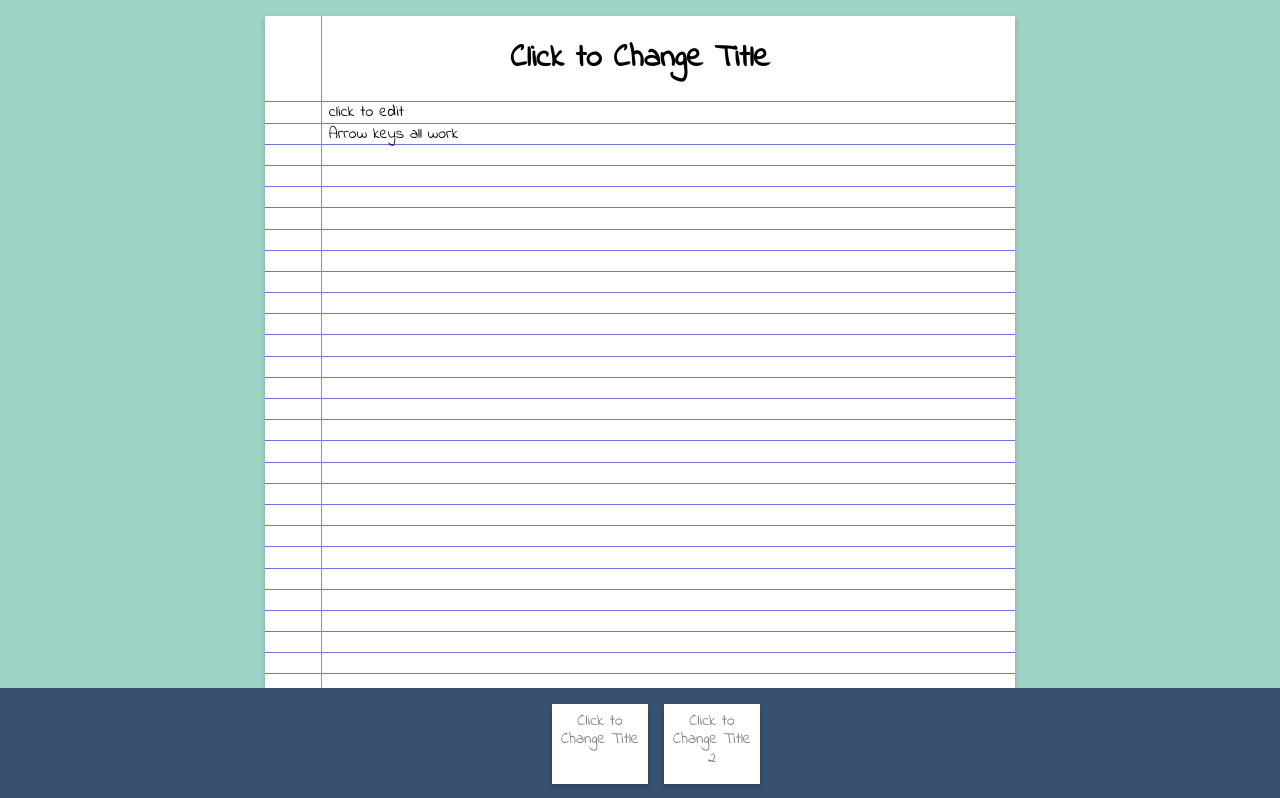
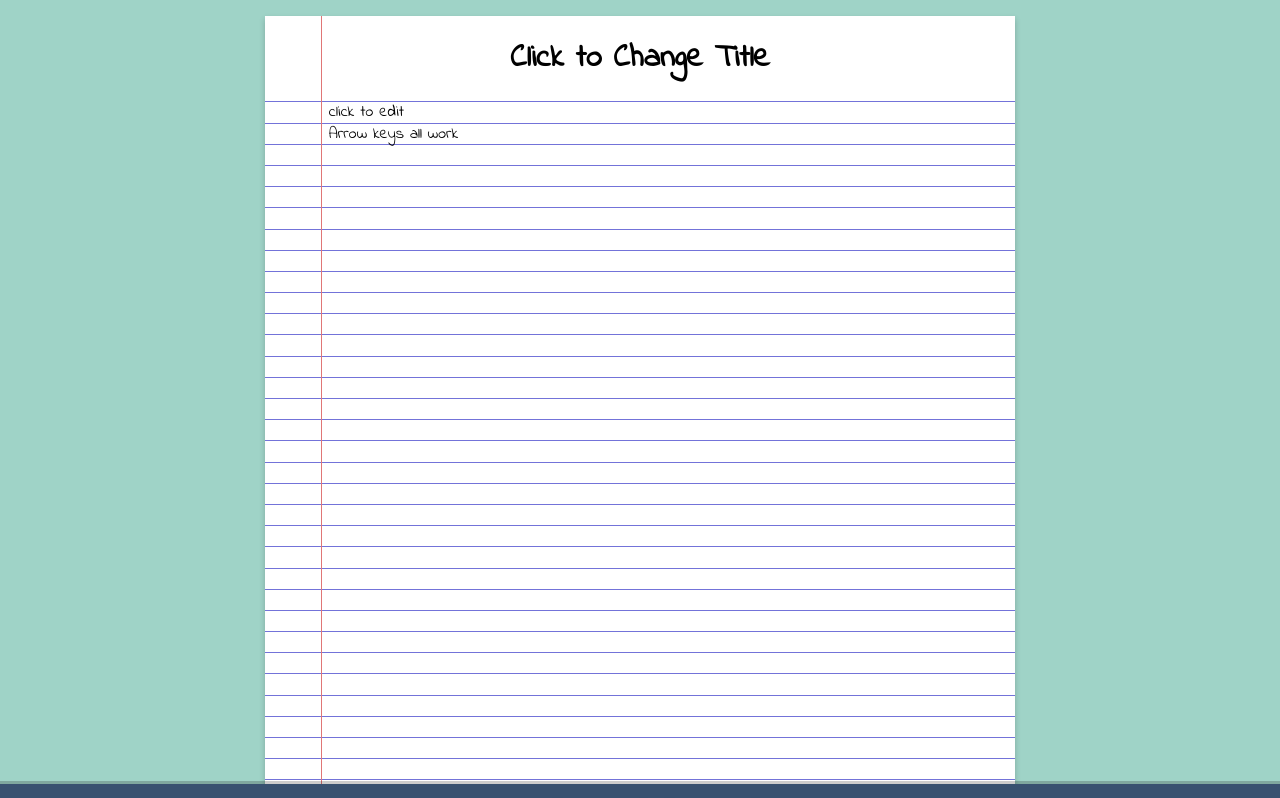
Before and after one commit to larry-lw-chan/notepad, a React (Vite) app: page / in a window 1280 px wide. Shown: the top 798 px of the page. Built offline with nearby package versions, Linux system fonts and the light colour scheme.

Commit message:
Feat: Added hiding menu and fixed content positioning bug

```diff
--- a/src/components/Content.tsx
+++ b/src/components/Content.tsx
@@ -38,15 +38,18 @@ function Content({ content, currentGrid, setCurrentGrid, id }: ContentProp) {
   // Handles updating state based on note changes
   function handleKey(e: React.KeyboardEvent<HTMLInputElement>) {
     e.stopPropagation();
-    const id = Number(content.id.match(/\d+/)![0]);
+    const pageId = Number(content.pageId.match(/\d+/)![0]);
+    const contentId = Number(content.id.match(/\d+/)![0]);
+    const position = contentId - NUM_OF_GRID * pageId;
     switch (e.key) {
       case "Enter":
       case "ArrowDown": {
-        if (id < NUM_OF_GRID - 1) setCurrentGrid(`content${id + 1}`);
+        if (position < NUM_OF_GRID - 1)
+          setCurrentGrid(`content${contentId + 1}`);
         break;
       }
       case "ArrowUp": {
-        if (id > 0) setCurrentGrid(`content${id - 1}`);
+        if (position > 0) setCurrentGrid(`content${contentId - 1}`);
         break;
       }
       case "Escape":
--- a/src/components/Thumbnail.tsx
+++ b/src/components/Thumbnail.tsx
@@ -9,12 +9,13 @@ interface ThumbnailProp {
 function Thumbnail({ page }: ThumbnailProp) {
   const { setCurrentPage } = useGlobalContext();
 
-  function handleClick(pageId: string) {
-    setCurrentPage(pageId);
+  function handleClick(e: React.MouseEvent<HTMLDivElement, MouseEvent>) {
+    e.stopPropagation();
+    setCurrentPage(page.id);
   }
 
   return (
-    <div className={styles.thumbnail} onClick={() => handleClick(page.id)}>
+    <div className={styles.thumbnail} onClick={(e) => handleClick(e)}>
       {page.title}
     </div>
   );
--- a/src/components/Thumbnails.module.css
+++ b/src/components/Thumbnails.module.css
@@ -10,6 +10,13 @@
   justify-content: center;
   gap: 1rem;
   padding: 1rem;
+  transition: 0.4s;
+  box-shadow: -3px -3px rgba(0, 0, 0, 0.2);
+}
+
+.hide {
+  bottom: -6rem;
+  transition: 0.4s;
 }
 
 .thumbnail {
--- a/src/components/Thumbnails.tsx
+++ b/src/components/Thumbnails.tsx
@@ -1,3 +1,4 @@
+import React from "react";
 import styles from "./Thumbnails.module.css";
 import useGlobalContext from "../context/GlobalContext";
 import Thumbnail from "./Thumbnail";
@@ -5,8 +6,29 @@ import Thumbnail from "./Thumbnail";
 function Thumbnails() {
   const { pages } = useGlobalContext();
 
+  // Local State
+  const [hide, setHide] = React.useState(true);
+
+  // Detect hover and show menu when mouse cursor over it
+  React.useEffect(() => {
+    const thumbNav = document.querySelector("#thumbnails")!;
+    thumbNav.addEventListener("mouseenter", (e) => {
+      e.stopPropagation();
+      setHide(!hide);
+    });
+
+    thumbNav.addEventListener("mouseleave", (e) => {
+      e.stopPropagation();
+      setHide(!hide);
+    });
+  }, [hide, setHide]);
+
   return (
-    <nav className={styles.thumbnails}>
+    <nav
+      id="thumbnails"
+      className={`${styles.thumbnails} ${hide && styles.hide}`}
+      onClick={() => setHide(!hide)}
+    >
       {pages.allIds.map((pageId) => {
         return <Thumbnail key={pageId} page={pages.byIds[pageId]} />;
       })}
```
